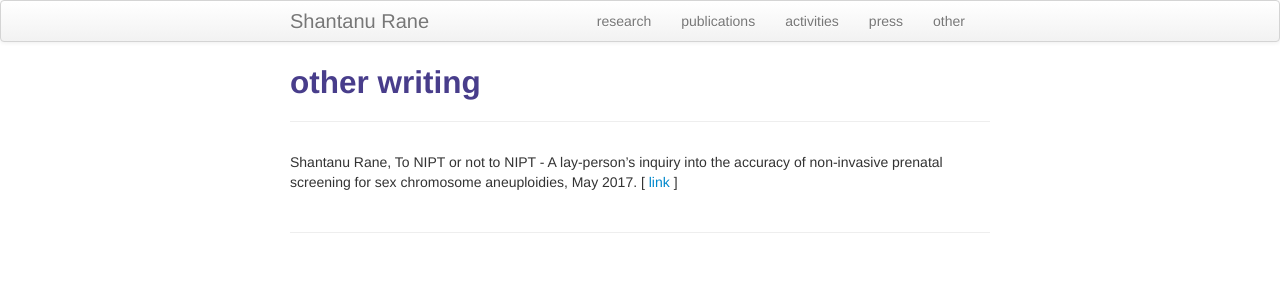
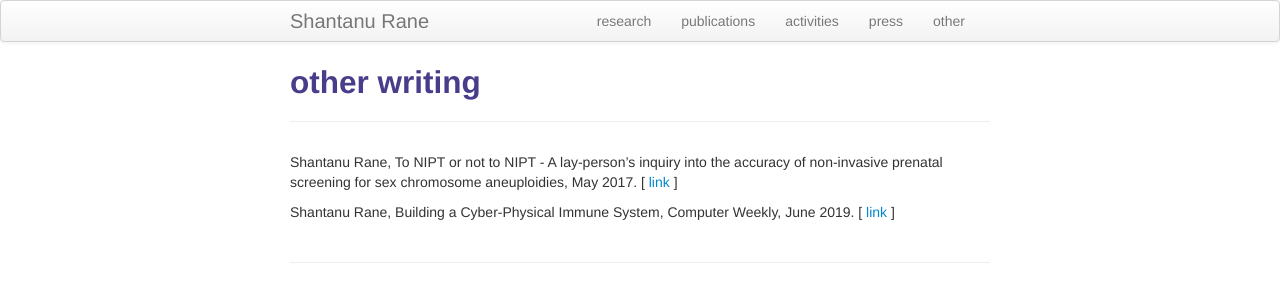
Before and after one commit to shantanudrane/shantanudrane.github.io, a Jekyll site: the page built from pages/other.md, in a window 1280 px wide. Shown: the top 302 px of the page. Built offline with Jekyll 4.4.1, drawn with Linux system fonts in a browser that asks for light colours.

Commit message:
Added computer weekly article from June 2019.

```diff
--- a/pages/other.md
+++ b/pages/other.md
@@ -5,3 +5,5 @@ description: Shantanu Rane's other writing
 ---
 
 Shantanu Rane, To NIPT or not to NIPT - A lay-person’s inquiry into the accuracy of non-invasive prenatal screening for sex chromosome aneuploidies, May 2017. [ [link](https://medium.com/@sdrane/to-nipt-or-not-to-nipt-864d20d34e58) ]
+
+Shantanu Rane, Building a Cyber-Physical Immune System, Computer Weekly, June 2019. [ [link](https://www.computerweekly.com/opinion/Building-a-cyber-physical-immune-system) ]
```
